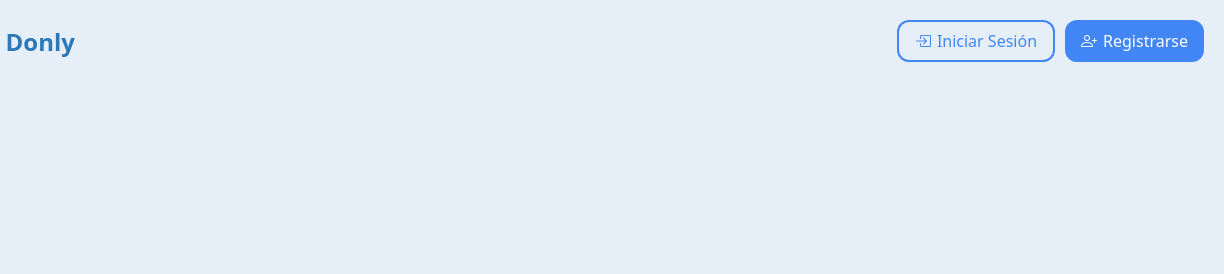
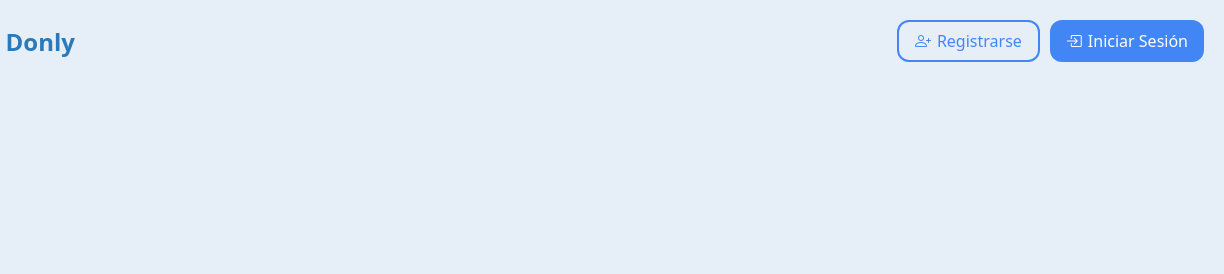
Before and after one commit to MancillaO/app-todo, a website: page public/index.html in a window 1280 px wide. Shown: the top 274 px of the page, 56-1280 px from the left. Drawn offline with nearby package versions, Linux system fonts and the light colour scheme.

Commit message:
fox buttons

```diff
--- a/public/index.html
+++ b/public/index.html
@@ -30,9 +30,9 @@
             <h1>Donly</h1>
         </div>
         <nav class="nav-links">
-            <a class="btn-outline" href="./pages/login.html"><i class="bi bi-box-arrow-in-right"></i> Iniciar Sesión</a>
-            <a class="btn-link register-btn" href="./pages/register.html"><i class="bi bi-person-plus"></i>
+            <a class="btn-outline register-btn" href="./pages/register.html"><i class="bi bi-person-plus"></i>
                 Registrarse</a>
+            <a class="btn-link" href="./pages/login.html"><i class="bi bi-box-arrow-in-right"></i> Iniciar Sesión</a>
         </nav>
     </header>
 
```
